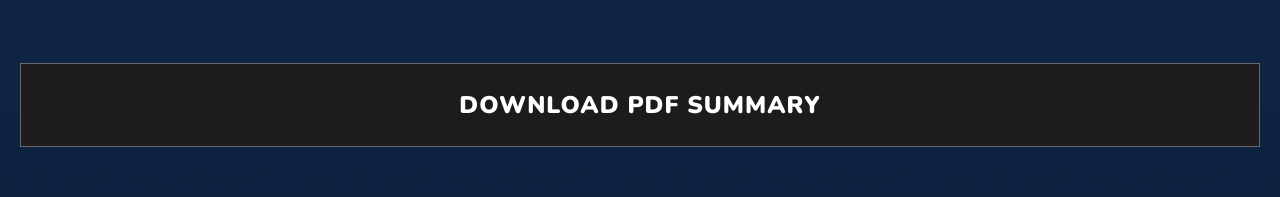
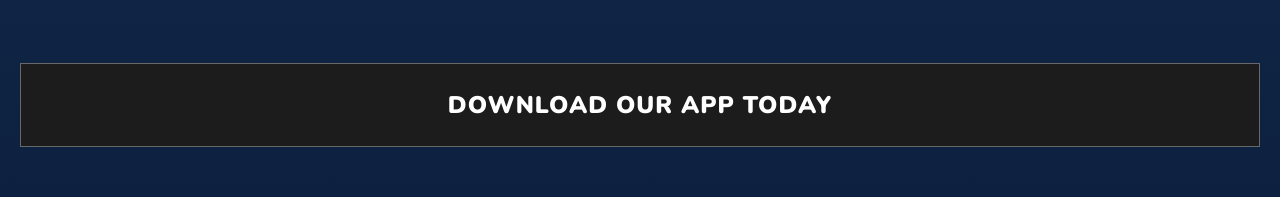
Before and after one commit to itxabihaofficial-boop/JamesProject, a plain HTML site: page index.html in a window 1280 px wide. Shown: the part 4572-4769 px from the top of the page. Drawn offline with nearby package versions, Linux system fonts and the light colour scheme.

Commit message:
New Changes F3

```diff
--- a/index.html
+++ b/index.html
@@ -96,7 +96,7 @@
         </div>
 
 
-        <a href="#" class="download-btn">Download PDF Summary</a>
+        <a href="#" class="download-btn">DOWNLOAD OUR APP TODAY</a>
 
     </div>
 
```
